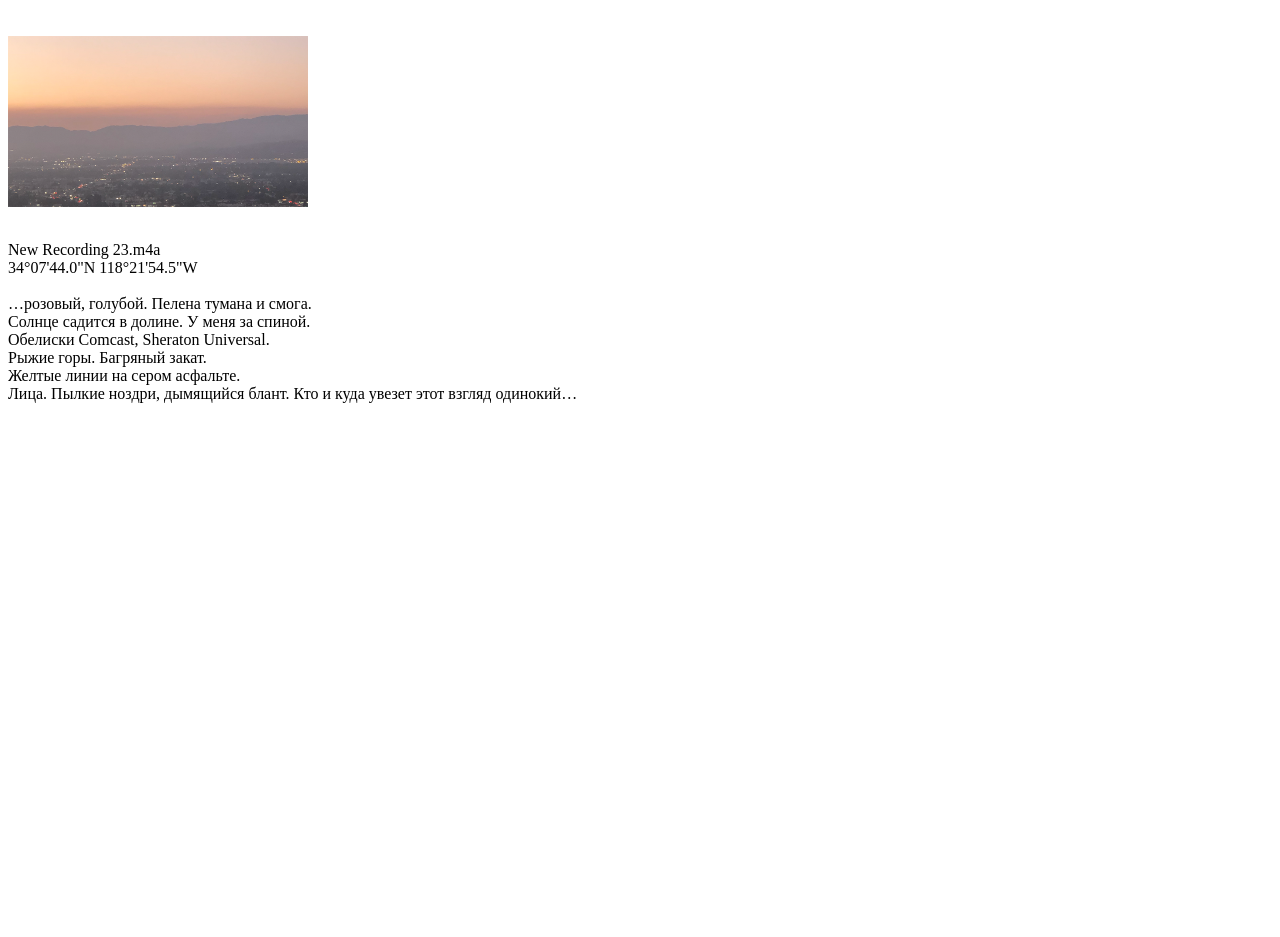
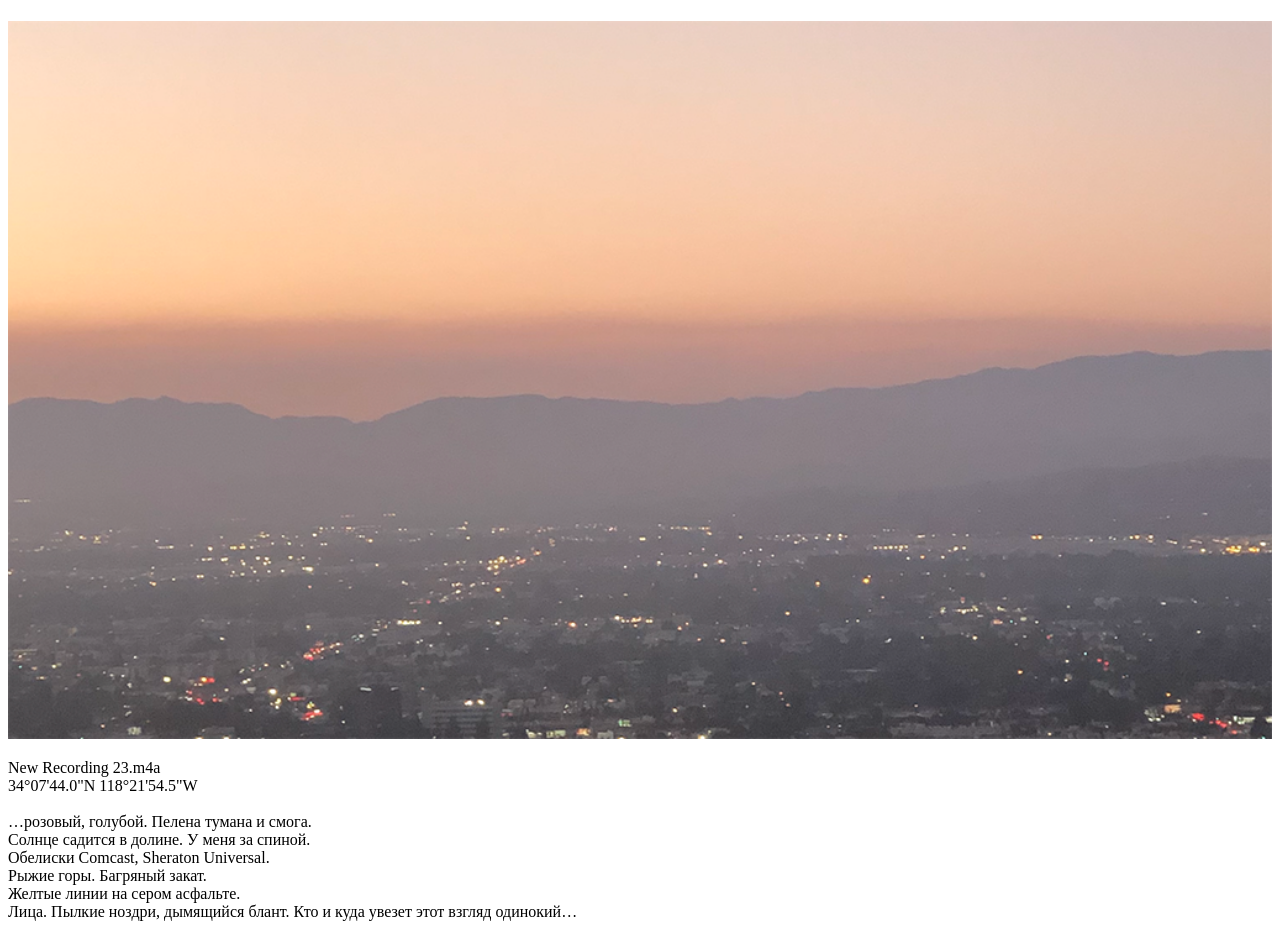
Before and after one commit to pega7us/overlook, a plain HTML site: page index.html in a window 1280 px wide. Before the commit the page ends 800 px from the top, so only its background shows below. Drawn offline with Linux system fonts and the light colour scheme.

Commit message:
Update index.html

```diff
--- a/index.html
+++ b/index.html
@@ -7,9 +7,7 @@
       <style>
         /* Ensure the image keeps its quality and aspect ratio */
         img {
-            width: 300px; /* Set desired displayed width */
-            height: 200px; /* Set desired displayed height */
-            object-fit: contain; /* Maintain resolution and aspect ratio */
+            width: 100%; /* Set desired displayed width */
         }
     </style>
 </head>
```
